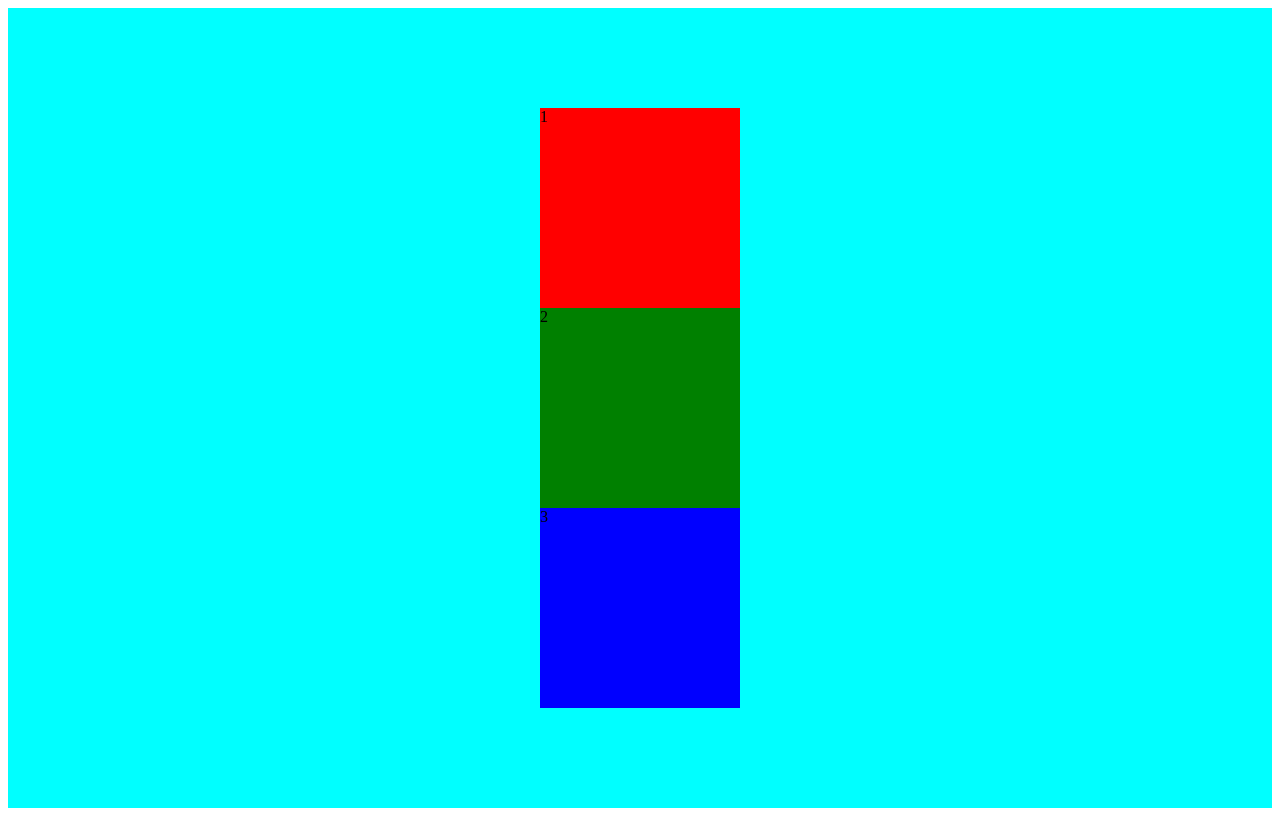
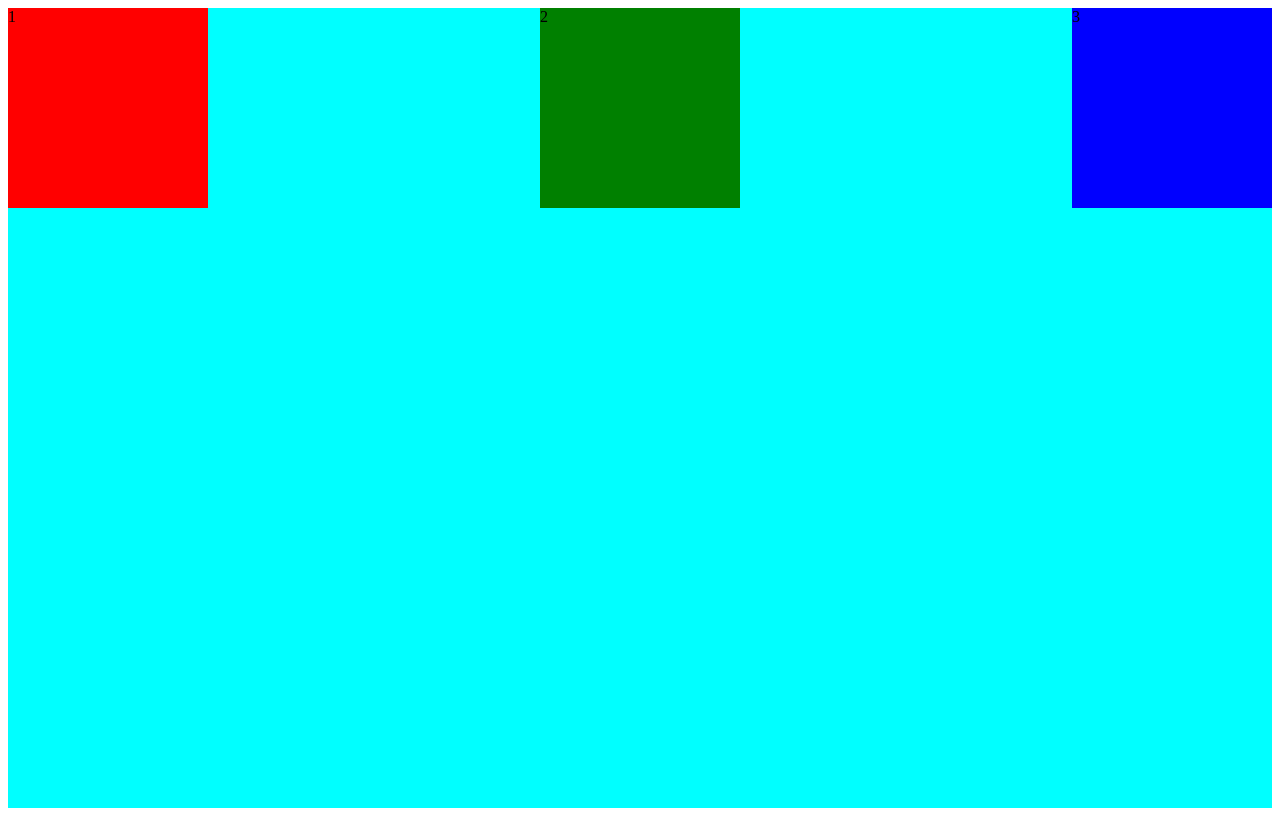
Before and after one commit to Doit-Goal/Day2, a plain HTML site: page flexbox.html in a window 1280 px wide. Drawn offline with Linux system fonts and the light colour scheme.

Commit message:
flex하기전 및 연습박스 flexbox.css만 수정

```diff
--- a/flexbox.css
+++ b/flexbox.css
@@ -2,9 +2,10 @@
   background-color: aqua;
   display: flex;
   height: 100vh;
-  flex-direction: column; /*세로*/
   justify-content: center; /*메인방향 기준 가운데 정렬*/
-  align-items: center; /*메인방향에 대한 교차방향 기준 가운데 정렬*/
+  /*flex-direction: column; 세로*/
+  /*align-items: center; 메인방향에 대한 교차방향 기준 가운데 정렬*/
+  justify-content: space-between;
 }
 
 .box {
```
